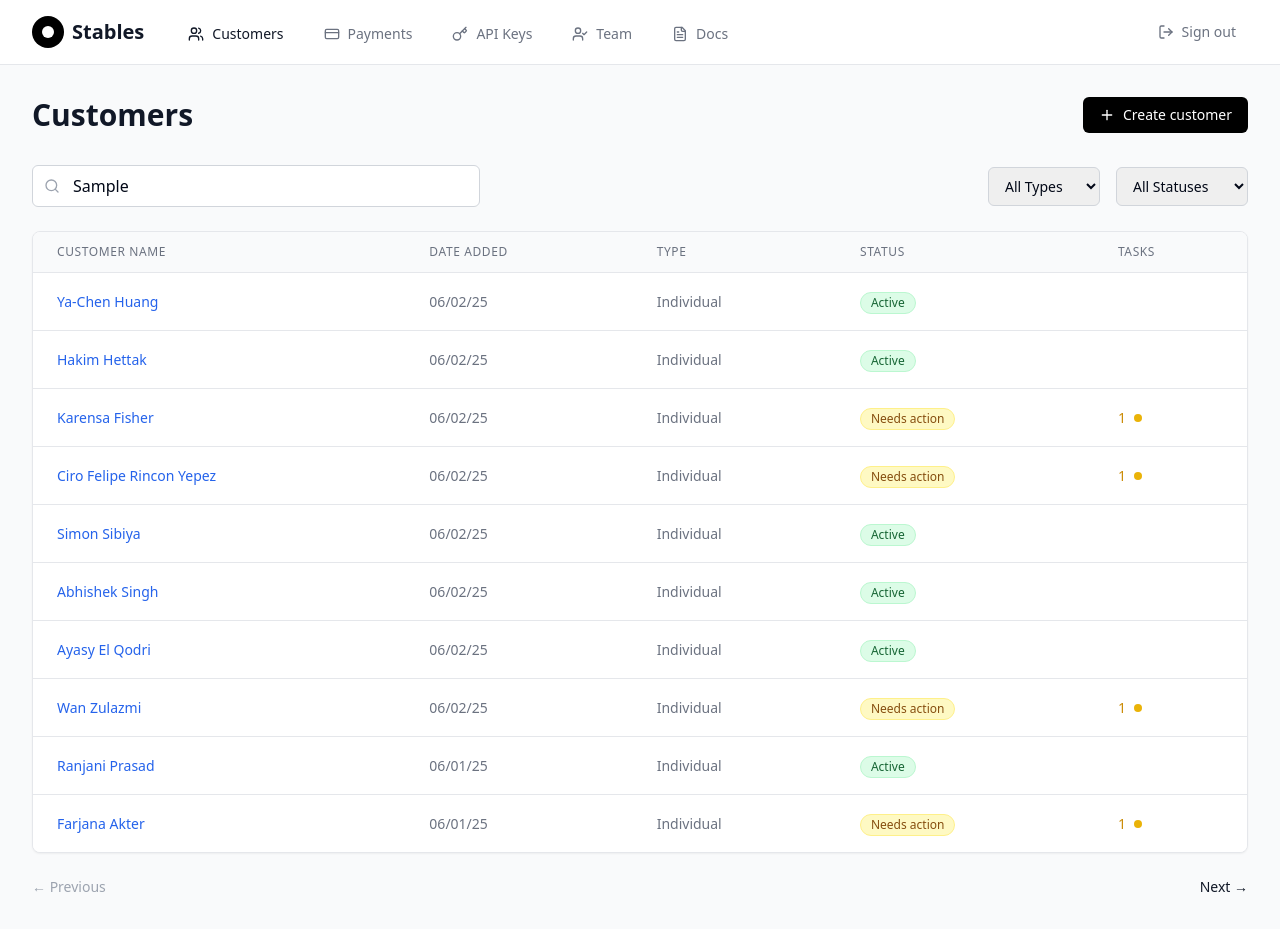
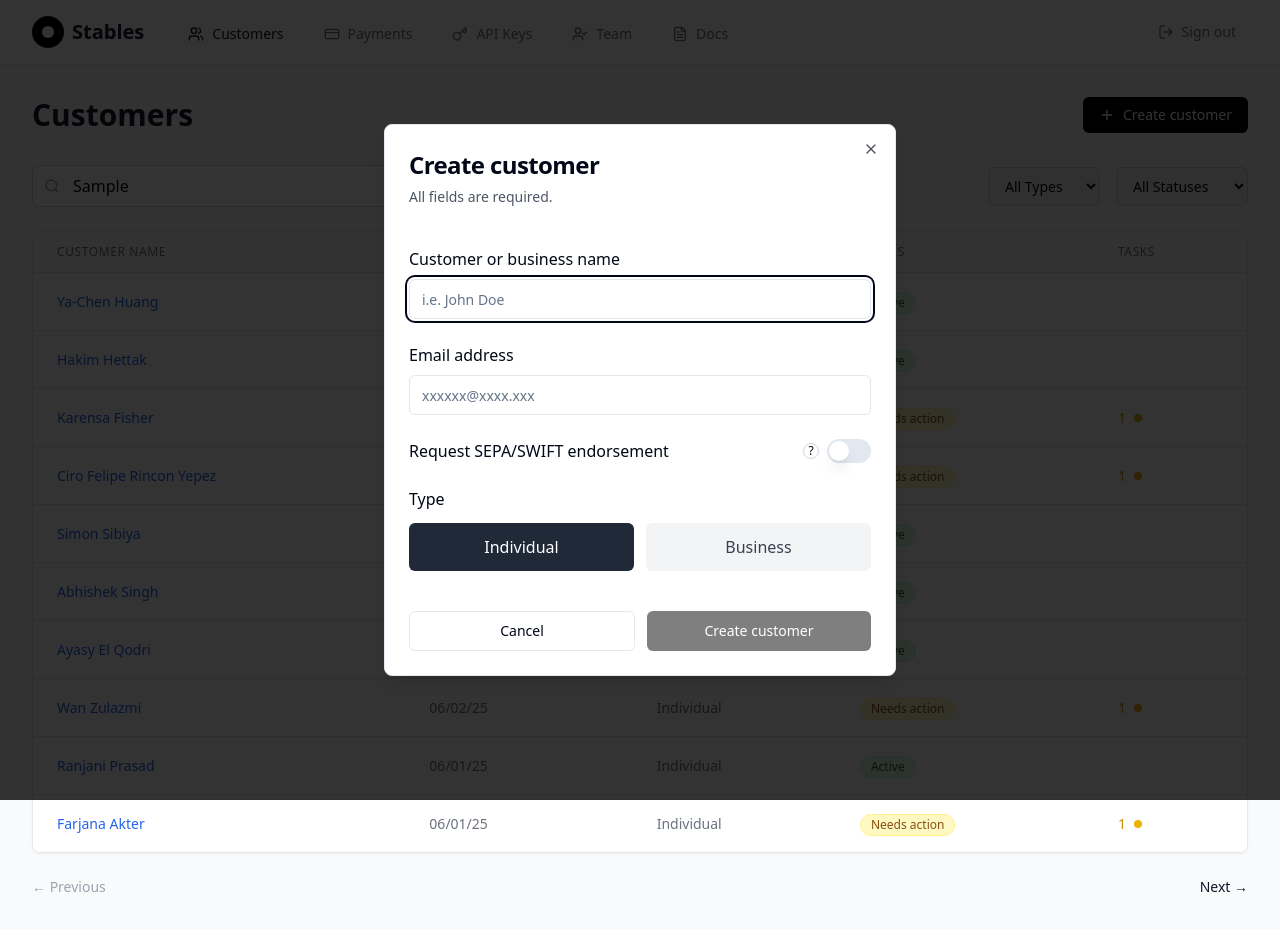
Before and after one commit to highlag555/stable-admin-view, a React (Vite) app: page / in a window 1280 px wide. Both pictures are taken after typing "Sample" into the empty fields and a click on the button "Create customer". Built offline with nearby package versions, Linux system fonts and the light colour scheme.

Commit message:
feat: Add create customer modal
Adds a modal to create a customer when the "+ Create customer" button is clicked in the Customers page.

```diff
--- a/src/pages/Customers.tsx
+++ b/src/pages/Customers.tsx
@@ -9,10 +9,18 @@ import {
   DialogTitle,
 } from "../components/ui/dialog";
 import { Button } from "../components/ui/button";
+import { Input } from "../components/ui/input";
+import { Label } from "../components/ui/label";
+import { Switch } from "../components/ui/switch";
 
 const Customers = () => {
   const [selectedCustomer, setSelectedCustomer] = useState<any>(null);
   const [isModalOpen, setIsModalOpen] = useState(false);
+  const [isCreateModalOpen, setIsCreateModalOpen] = useState(false);
+  const [customerType, setCustomerType] = useState<'Individual' | 'Business'>('Individual');
+  const [customerName, setCustomerName] = useState('');
+  const [customerEmail, setCustomerEmail] = useState('');
+  const [sepaEndorsement, setSepaEndorsement] = useState(false);
 
   const customers = [
     { id: '1', name: 'Ya-Chen Huang', dateAdded: '06/02/25', type: 'Individual', status: 'Active' as const, tasks: null },
@@ -32,11 +40,39 @@ const Customers = () => {
     setIsModalOpen(true);
   };
 
+  const handleCreateCustomer = () => {
+    // Here you would typically save the customer data
+    console.log('Creating customer:', {
+      name: customerName,
+      email: customerEmail,
+      type: customerType,
+      sepaEndorsement
+    });
+
+    // Reset form and close modal
+    setCustomerName('');
+    setCustomerEmail('');
+    setCustomerType('Individual');
+    setSepaEndorsement(false);
+    setIsCreateModalOpen(false);
+  };
+
+  const handleCancelCreate = () => {
+    setCustomerName('');
+    setCustomerEmail('');
+    setCustomerType('Individual');
+    setSepaEndorsement(false);
+    setIsCreateModalOpen(false);
+  };
+
   return (
     <div className="max-w-7xl mx-auto px-4 sm:px-6 lg:px-8 py-8">
       <div className="flex justify-between items-center mb-8">
         <h1 className="text-3xl font-bold text-gray-900">Customers</h1>
-        <button className="inline-flex items-center px-4 py-2 bg-black text-white text-sm font-medium rounded-md hover:bg-gray-800 transition-colors duration-200">
+        <button
+          onClick={() => setIsCreateModalOpen(true)}
+          className="inline-flex items-center px-4 py-2 bg-black text-white text-sm font-medium rounded-md hover:bg-gray-800 transition-colors duration-200"
+        >
           <Plus className="w-4 h-4 mr-2" />
           Create customer
         </button>
@@ -115,6 +151,104 @@ const Customers = () => {
         <button className="text-gray-900 text-sm font-medium">Next →</button>
       </div>
 
+      {/* Create Customer Modal */}
+      <Dialog open={isCreateModalOpen} onOpenChange={setIsCreateModalOpen}>
+        <DialogContent className="sm:max-w-lg">
+          <DialogHeader>
+            <DialogTitle className="text-2xl font-bold">Create customer</DialogTitle>
+            <p className="text-sm text-gray-600 mt-1">All fields are required.</p>
+          </DialogHeader>
+          <div className="space-y-6 mt-6">
+            <div className="space-y-2">
+              <Label htmlFor="customer-name" className="text-base font-medium">
+                Customer or business name
+              </Label>
+              <Input
+                id="customer-name"
+                placeholder="i.e. John Doe"
+                value={customerName}
+                onChange={(e) => setCustomerName(e.target.value)}
+                className="w-full"
+              />
+            </div>
+
+            <div className="space-y-2">
+              <Label htmlFor="customer-email" className="text-base font-medium">
+                Email address
+              </Label>
+              <Input
+                id="customer-email"
+                type="email"
+                placeholder="xxxxxx@xxxx.xxx"
+                value={customerEmail}
+                onChange={(e) => setCustomerEmail(e.target.value)}
+                className="w-full"
+              />
+            </div>
+
+            <div className="space-y-3">
+              <div className="flex items-center justify-between">
+                <Label className="text-base font-medium">
+                  Request SEPA/SWIFT endorsement
+                </Label>
+                <div className="flex items-center gap-2">
+                  <span className="w-4 h-4 border border-gray-300 rounded-full flex items-center justify-center text-xs">?</span>
+                  <Switch
+                    checked={sepaEndorsement}
+                    onCheckedChange={setSepaEndorsement}
+                  />
+                </div>
+              </div>
+            </div>
+
+            <div className="space-y-3">
+              <Label className="text-base font-medium">Type</Label>
+              <div className="flex gap-3">
+                <button
+                  type="button"
+                  onClick={() => setCustomerType('Individual')}
+                  className={`flex-1 py-3 px-4 rounded-md text-center font-medium transition-colors ${
+                    customerType === 'Individual'
+                      ? 'bg-gray-800 text-white'
+                      : 'bg-gray-100 text-gray-700 hover:bg-gray-200'
+                  }`}
+                >
+                  Individual
+                </button>
+                <button
+                  type="button"
+                  onClick={() => setCustomerType('Business')}
+                  className={`flex-1 py-3 px-4 rounded-md text-center font-medium transition-colors ${
+                    customerType === 'Business'
+                      ? 'bg-gray-800 text-white'
+                      : 'bg-gray-100 text-gray-700 hover:bg-gray-200'
+                  }`}
+                >
+                  Business
+                </button>
+              </div>
+            </div>
+
+            <div className="flex gap-3 pt-4">
+              <Button
+                variant="outline"
+                onClick={handleCancelCreate}
+                className="flex-1"
+              >
+                Cancel
+              </Button>
+              <Button
+                onClick={handleCreateCustomer}
+                disabled={!customerName || !customerEmail}
+                className="flex-1 bg-black hover:bg-gray-800 text-white"
+              >
+                Create customer
+              </Button>
+            </div>
+          </div>
+        </DialogContent>
+      </Dialog>
+
       {/* Tasks Modal */}
       <Dialog open={isModalOpen} onOpenChange={setIsModalOpen}>
         <DialogContent className="sm:max-w-md">
```
